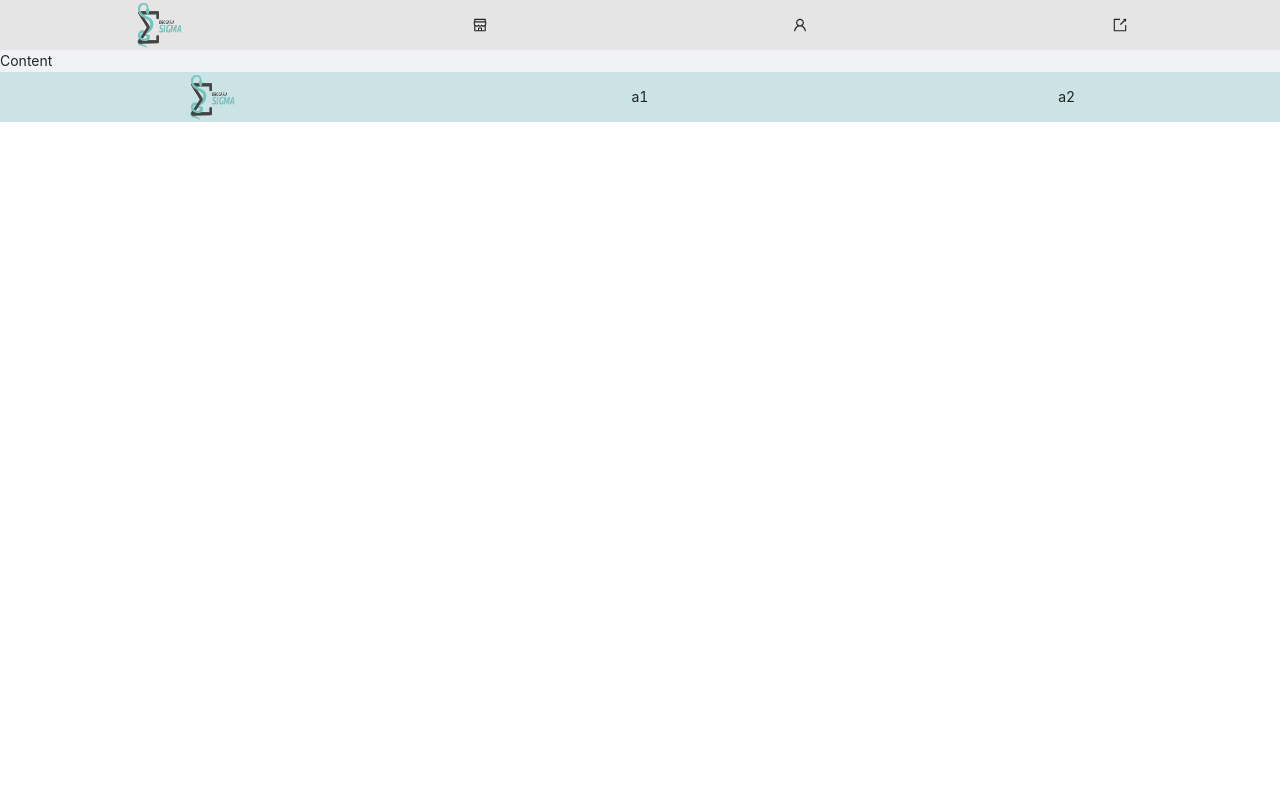
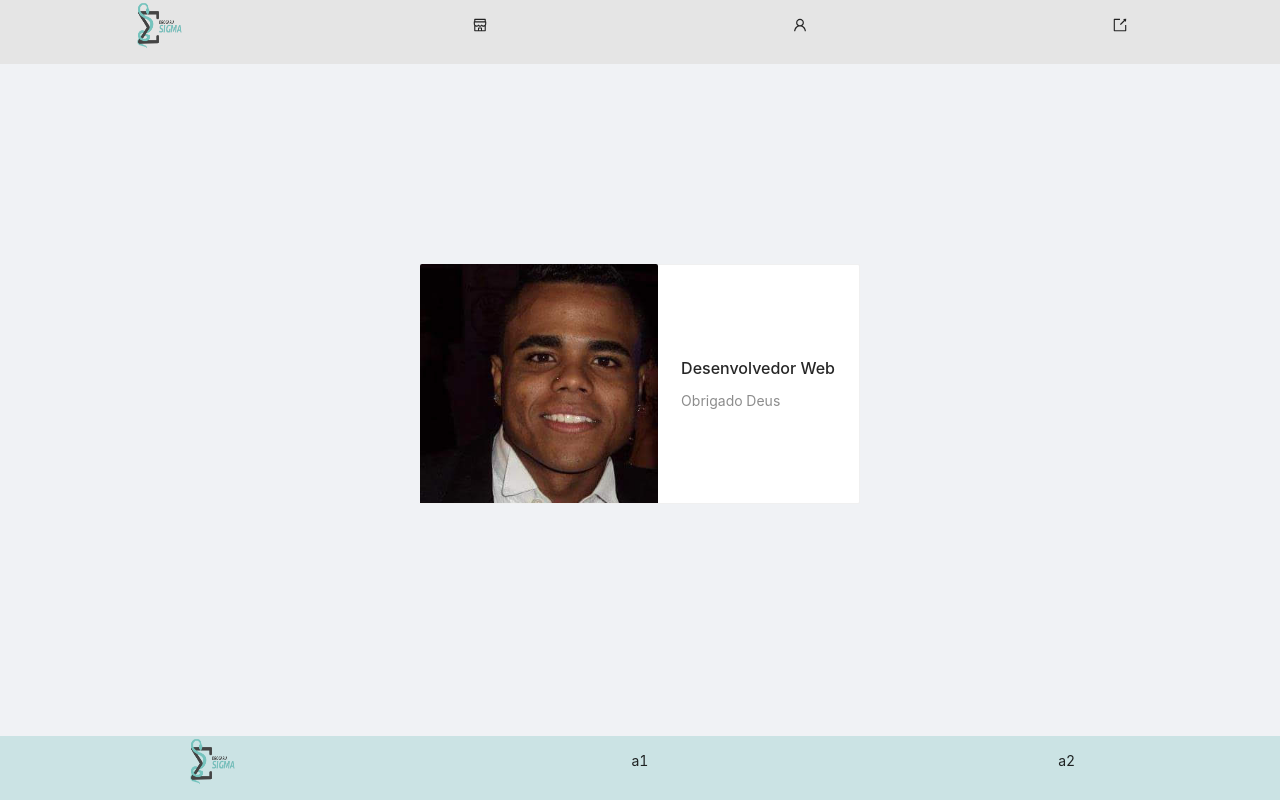
Before and after one commit to caio-souza7/Sigma-React, a React (Create React App) app: page / in a window 1280 px wide. Built offline with nearby package versions, Linux system fonts and the light colour scheme.

Commit message:
five commit

```diff
--- a/src/App.js
+++ b/src/App.js
@@ -6,7 +6,7 @@ import StyledHeader from './Components/Header/StyledHeader'
 import styledComponents from 'styled-components'
 
 const StyleLayout = styledComponents(Layout)`
-  max-height: 100%;
+  min-height: 100vh;
 `
 function App() {
   return (
--- a/src/Components/Content/StyledContent.jsx
+++ b/src/Components/Content/StyledContent.jsx
@@ -1,11 +1,26 @@
 import React from 'react'
 import { Layout } from 'antd'
+import Information from '../Information/Information'
+import { Row, Col } from 'antd'
+import styledComponents from 'styled-components'
 
 const { Content } = Layout
 
+const StyledCol = styledComponents(Col)`
+    min-height: 80vh;
+    display: flex;
+    justify-content: center;
+    align-items: center;
+`
 function StyledContent(props) {
     return (
-        <Content>Content</Content>
+        <Content>
+            <Row>
+                <StyledCol span={24}>
+                    <Information />
+                </StyledCol>
+            </Row>
+        </Content>
     )
 }
 
--- /dev/null
+++ b/src/Components/Information/Information.jsx
@@ -0,0 +1,27 @@
+import React from 'react'
+import { Card } from 'antd'
+import styledComponents from 'styled-components'
+import perfil from './static/perfil.png'
+
+const StyledCard = styledComponents(Card)`
+    display: flex;
+    justify-content: center;
+    align-items: center;
+`
+const { Meta } = Card
+
+function Information(props) {
+    return (
+        <StyledCard
+            hoverable
+            style={{ width: 440 }}
+            cover={<img alt="Caio" src={perfil} />}
+        >
+            <a href="https://github.com/caio-souza7" target="_blank">
+                <Meta title="Desenvolvedor Web" description="Obrigado Deus" />
+            </a>
+        </StyledCard>
+    )
+}
+
+export default Information
```
Also changed, not shown: src/Components/Information/static/perfil.png (added), 1 other file (tests, documents, lock files or other folders).
